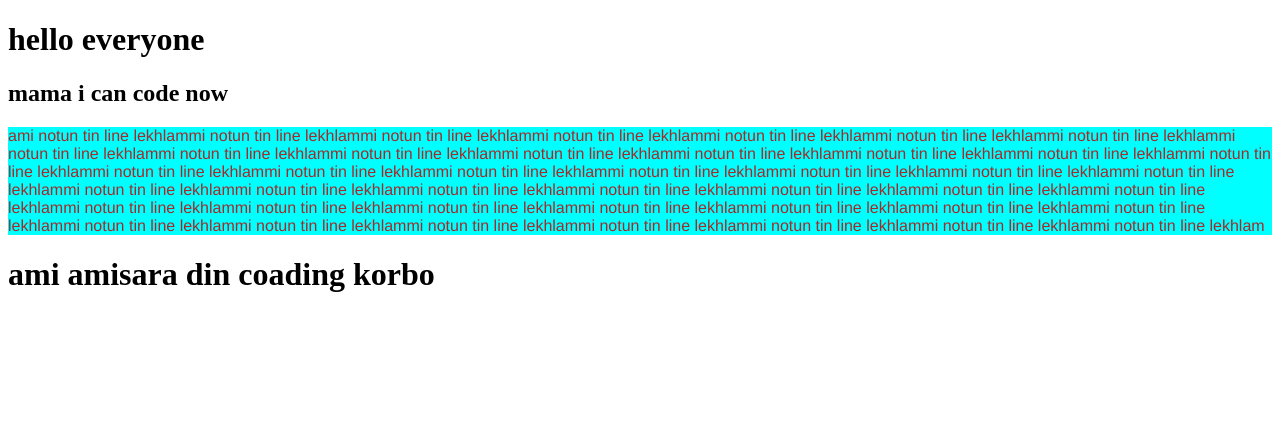
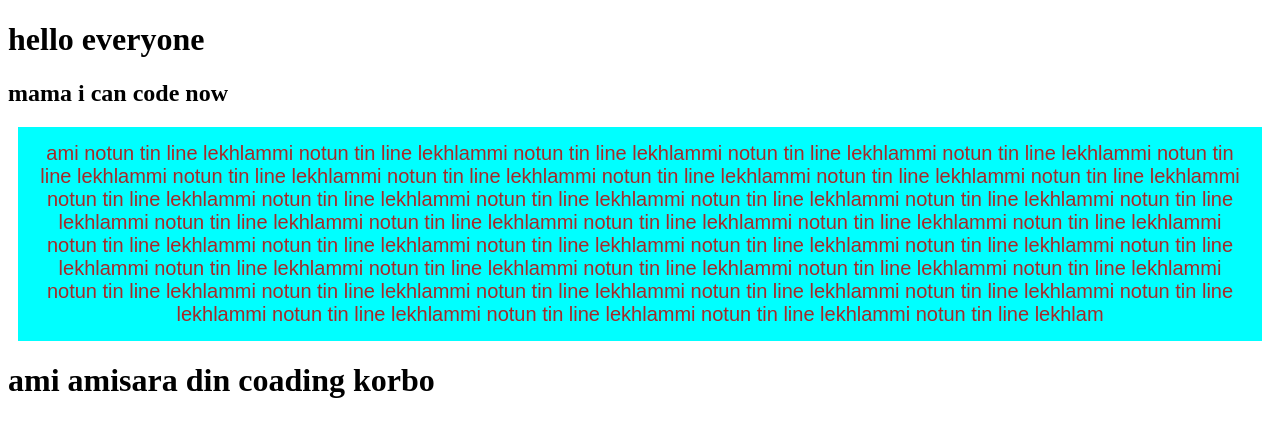
Before and after one commit to shafeen003/My-third-repo, a plain HTML site: page parctice-third-repo.html in a window 1280 px wide. Drawn offline with Linux system fonts and the light colour scheme.

Commit message:
style changed

```diff
--- a/style.css
+++ b/style.css
@@ -1,5 +1,14 @@
 p{
     background-color: aqua;
     color: brown;
-    font-family: 'Franklin Gothic Medium', 'Arial Narrow', Arial, sans-serif;
+    font-family: fantasy;
+    font-size: 20px;
+    box-shadow: cadetblue;
+    margin: 10px;
+    padding: 15px;
+    text-align: center;
+
+
+
+
 }
```
